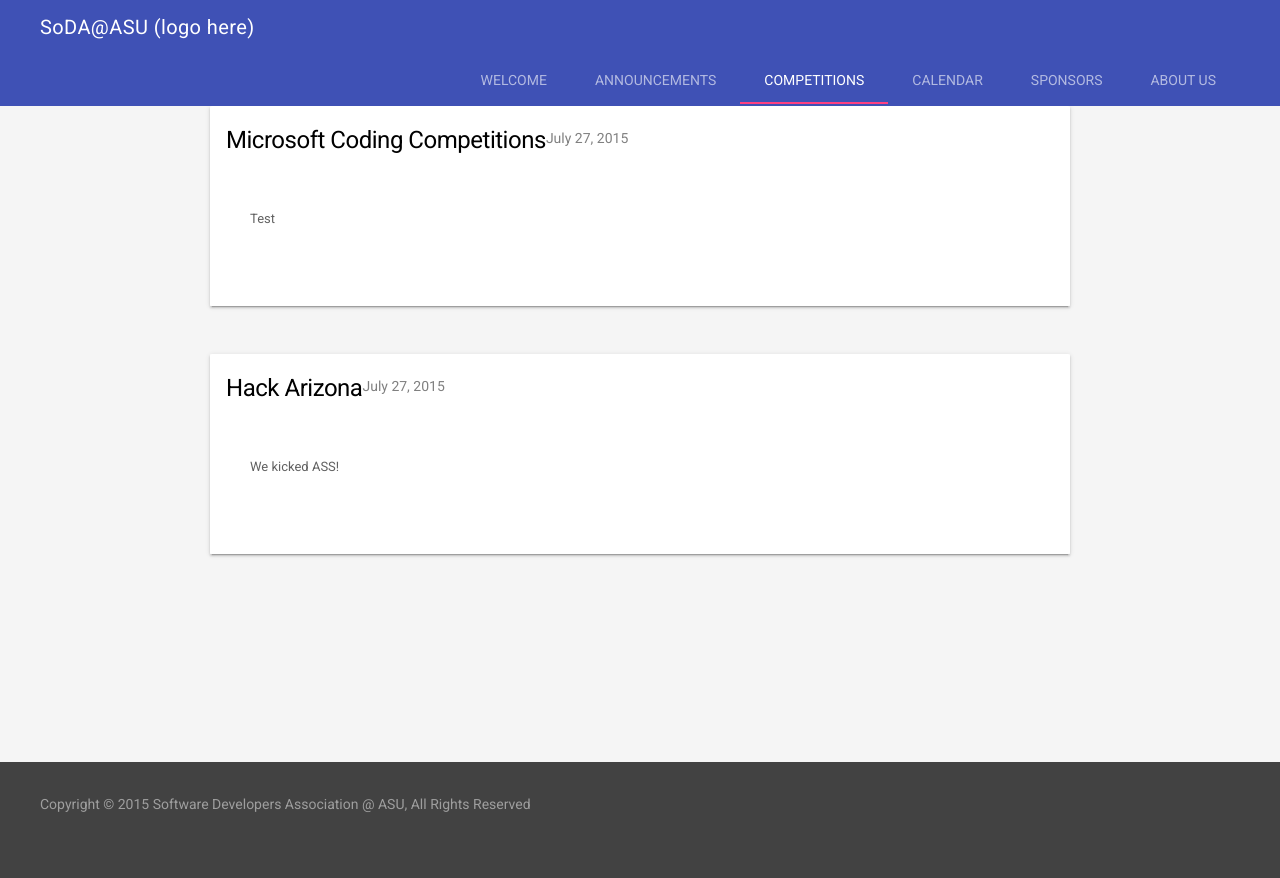
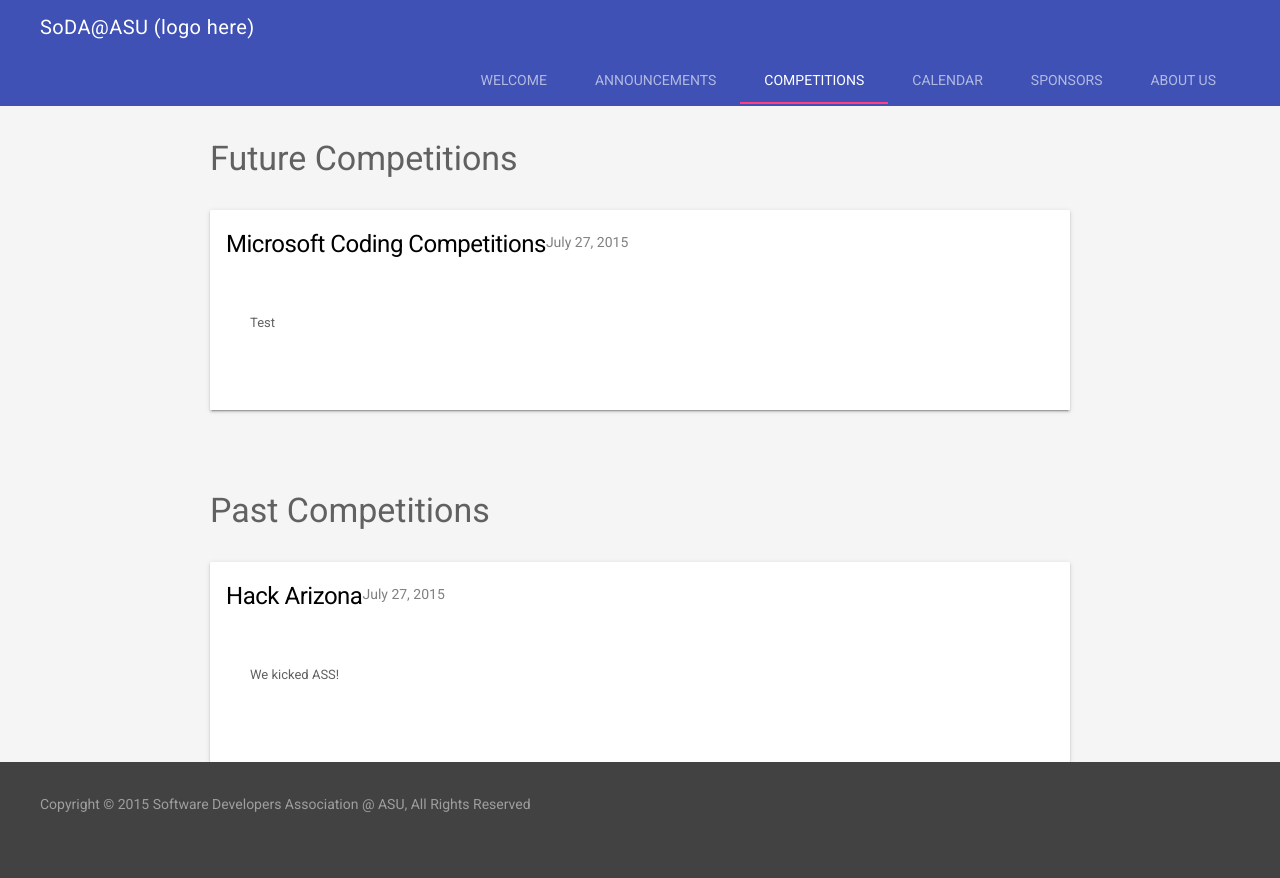
Before and after one commit to asusoda/SoDA-website-legacy, a Django app: page /post/competitions/ in a window 1280 px wide. Run offline with Django 3.2, Linux system fonts and the light colour scheme; data comes from the database, SQL or seed files in the repository.

Commit message:
Titles/Headings to the calendar and competitions html pages

```diff
--- a/SoDA/templates/post/calendar.html
+++ b/SoDA/templates/post/calendar.html
@@ -1,7 +1,11 @@
 {% extends 'base.html' %}
 
 {% block body_block %}
-
+<div class="calendar-title">
+   <section class="section--center mdl-grid">
+        <h3 class="title">Upcoming Events!</h3>
+   </section>
+</div>
    <div class="calendar">
 
     <section class="section--center mdl-grid mdl-grid--no-spacing mdl-shadow--2dp">
--- a/SoDA/templates/post/competitions.html
+++ b/SoDA/templates/post/competitions.html
@@ -1,5 +1,10 @@
 {% extends 'base.html' %}
 {% block body_block %}
+<div class="competition-title">
+   <section class="section--center mdl-grid">
+        <h3 class="title">Future Competitions</h3>
+   </section>
+</div>
 {% for post in future_hacks %}
 
  <section class="section--center mdl-grid mdl-grid--no-spacing mdl-shadow--2dp">
@@ -26,9 +31,13 @@
                 ---->
             </div>
 </section>
+
 {% endfor %}
-
-
+<div class="competition-title">
+<section class="section--center mdl-grid">
+    <h3 class="title">Past Competitions</h3>
+</section>
+</div>
 {% for post in past_hacks %}
 
  <section class="section--center mdl-grid mdl-grid--no-spacing mdl-shadow--2dp">
```
Also changed, not shown: SoDA/static/js/load.js (line endings or trailing spaces).
